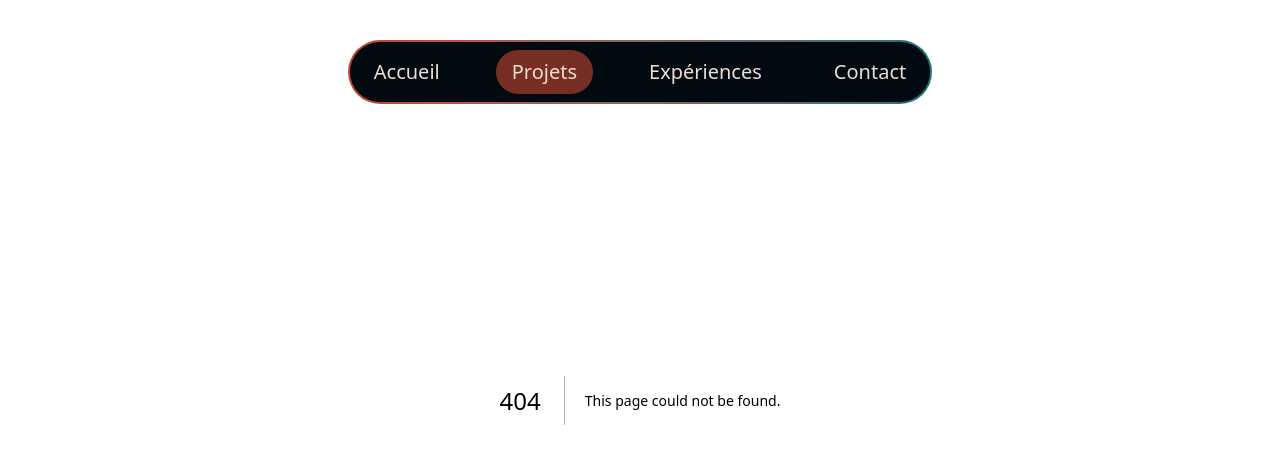
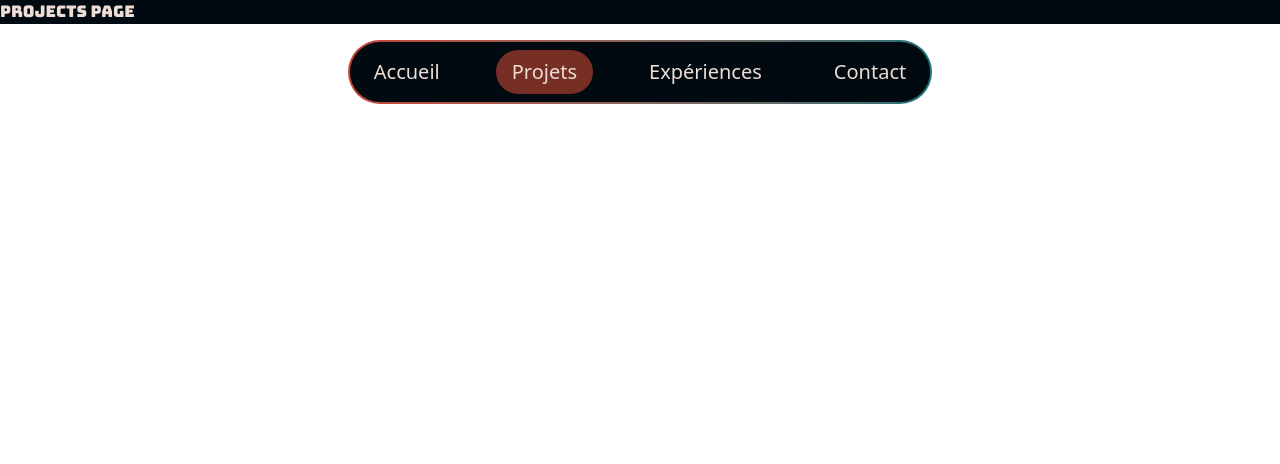
Before and after one commit to tbrindejonc/portnewlio, a Next.js app: page /projects in a window 1280 px wide. Before the commit this address had no page. Shown: the top 464 px of the page. Built offline with nearby package versions, Linux system fonts and the light colour scheme.

Commit message:
🚧 create projects page

```diff
--- /dev/null
+++ b/app/projects/page.tsx
@@ -0,0 +1,10 @@
+/**
+ * Projects page
+ */
+export default function Projects() {
+  return (
+    <main className='bg-dark font-bungee h-full w-full text-white'>
+      <h1>Projects page</h1>
+    </main>
+  );
+}
```
